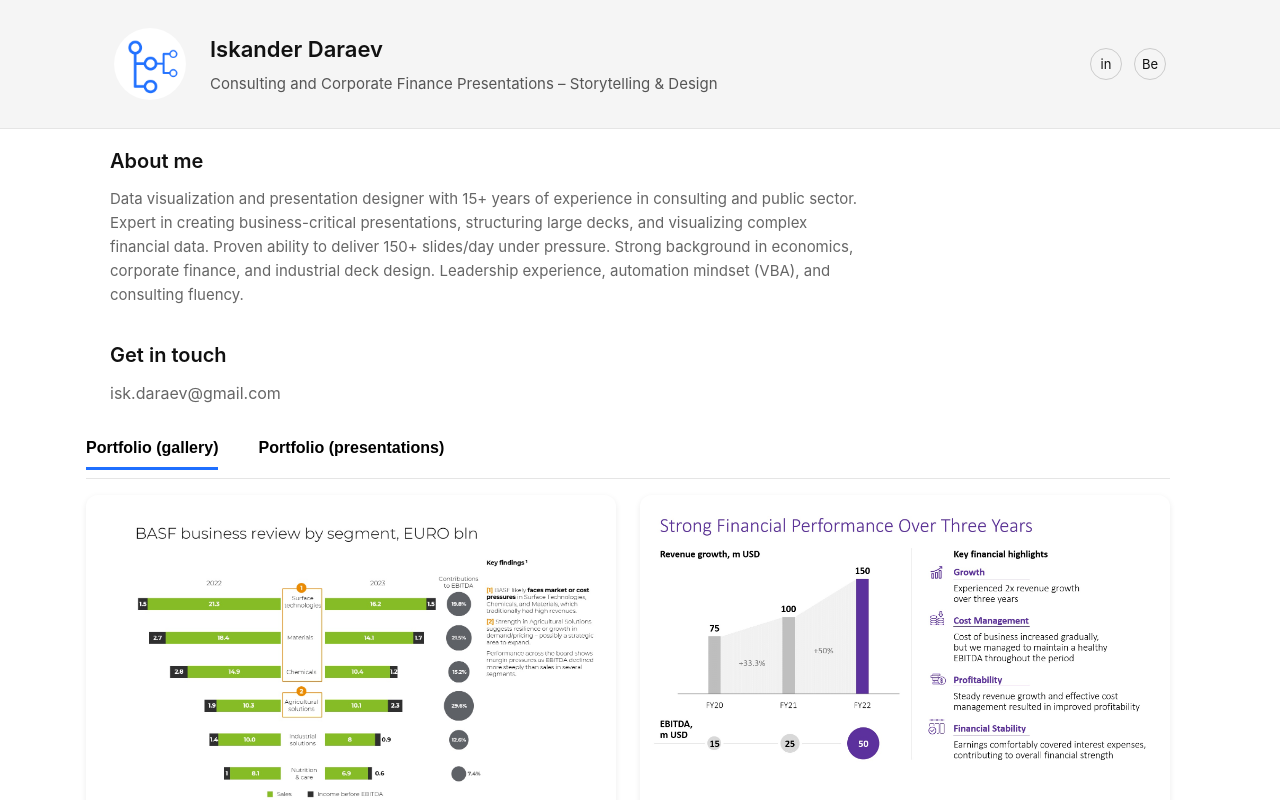
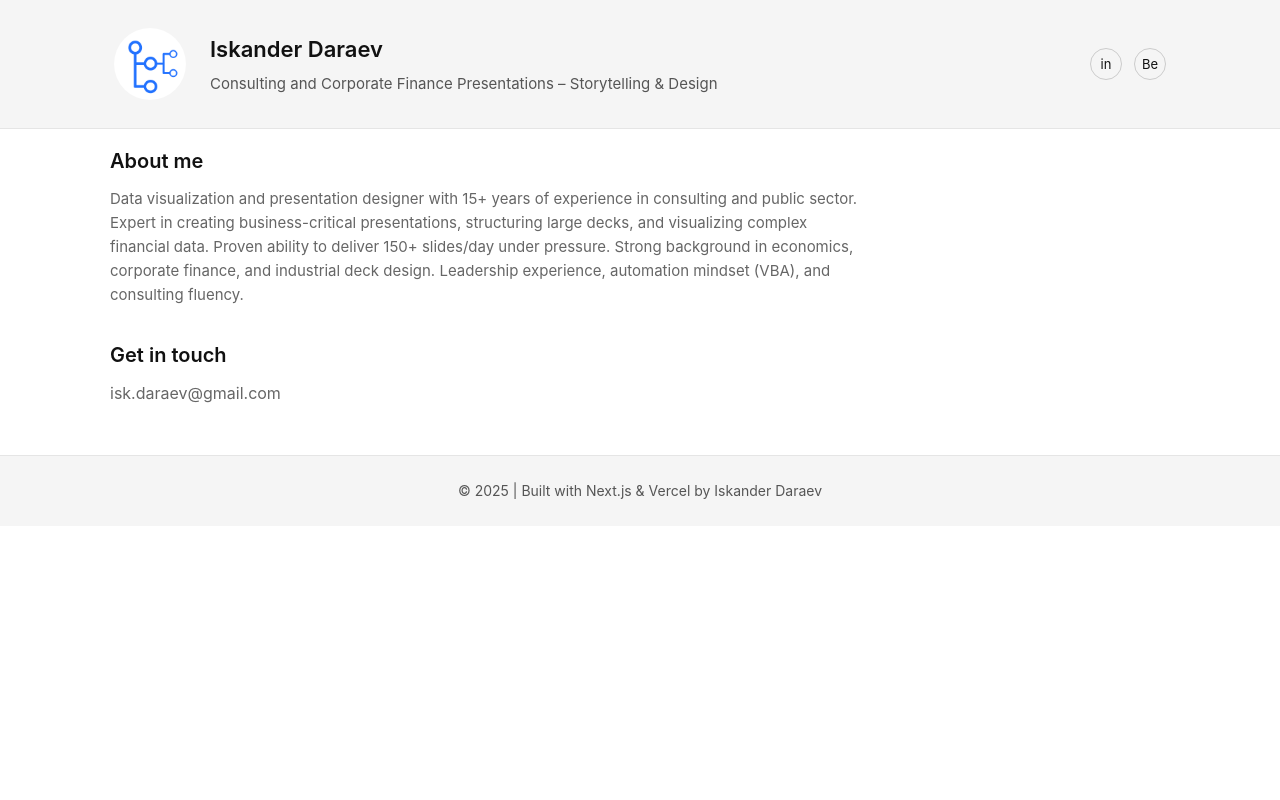
Before and after one commit to isk06/ruportfo, a Next.js app: page / in a window 1280 px wide. Shown: the top 800 px of the page. Built offline with nearby package versions, Linux system fonts and the light colour scheme.

Commit message:
Freeze My works and tabs while scrolling portfolio

```diff
--- a/app/page.tsx
+++ b/app/page.tsx
@@ -88,10 +88,6 @@ export default function HomePage() {
       <section className="section">
 
 
-        <PortfolioTabs
-          images={imageFiles}
-          pdfs={pdfFiles}
-        />
       </section>
 
       {/* ================= FOOTER ================= */}
--- a/components/PortfolioTabs.tsx
+++ b/components/PortfolioTabs.tsx
@@ -13,32 +13,35 @@ export default function PortfolioTabs({ images, pdfs }: Props) {
   const [activeTab, setActiveTab] = useState<"gallery" | "pdfs">("gallery");
 
   return (
-    <>
-      {/* Tabs (sticky, left-aligned) */}
+    <div className="portfolio-wrapper">
+      {/* STICKY HEADER */}
+      <div className="portfolio-sticky">
+        <h2>My works</h2>
+
         <div className="portfolio-tabs">
-        <div className="portfolio-tabs-buttons">
           <button
+            className={activeTab === "gallery" ? "tab active" : "tab"}
             onClick={() => setActiveTab("gallery")}
-            className={activeTab === "gallery" ? "tab active" : "tab"}
           >
             Portfolio (gallery)
           </button>
 
           <button
+            className={activeTab === "pdfs" ? "tab active" : "tab"}
             onClick={() => setActiveTab("pdfs")}
-            className={activeTab === "pdfs" ? "tab active" : "tab"}
           >
             Portfolio (presentations)
           </button>
         </div>
       </div>
 
-      {/* Gallery */}
+      {/* SCROLLING CONTENT */}
+      <div className="portfolio-scroll">
         {activeTab === "gallery" && (
           <div className="portfolio-grid">
             {images.map((img, i) => (
               <ProjectCard
-              key={img}
+                key={i}
                 title={`Image ${i + 1}`}
                 image={`/images/${img}`}
                 description="Presentation design project example."
@@ -47,18 +50,18 @@ export default function PortfolioTabs({ images, pdfs }: Props) {
           </div>
         )}
 
-      {/* PDFs */}
         {activeTab === "pdfs" && (
           <div className="portfolio-pdfs">
             {pdfs.map((pdf, i) => (
               <PdfCard
-              key={pdf}
+                key={i}
                 title={`Presentation ${i + 1}`}
                 file={`/pdfs/${pdf}`}
               />
             ))}
           </div>
         )}
-    </>
+      </div>
+    </div>
   );
 }
```
Lines whose indentation alone changed are shown as unchanged.
